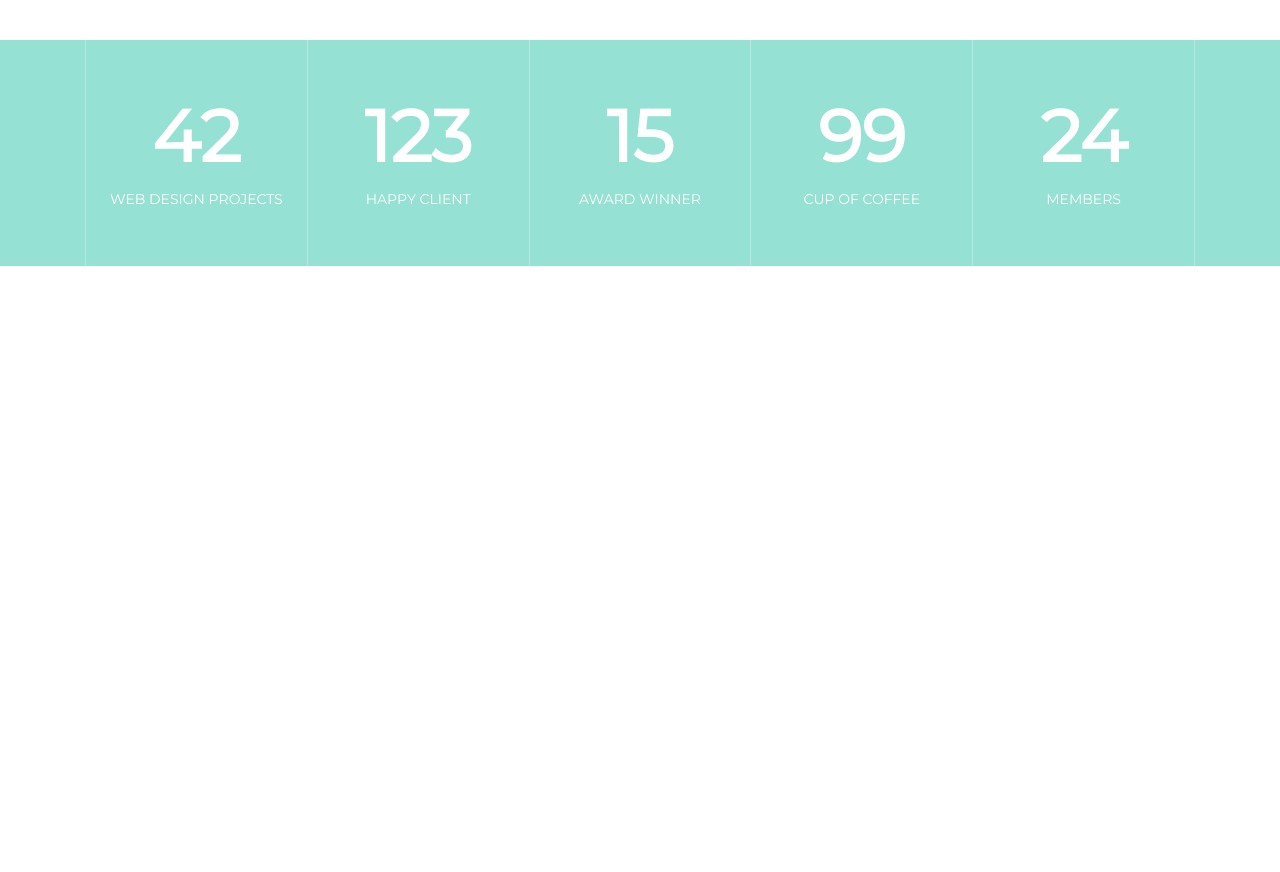
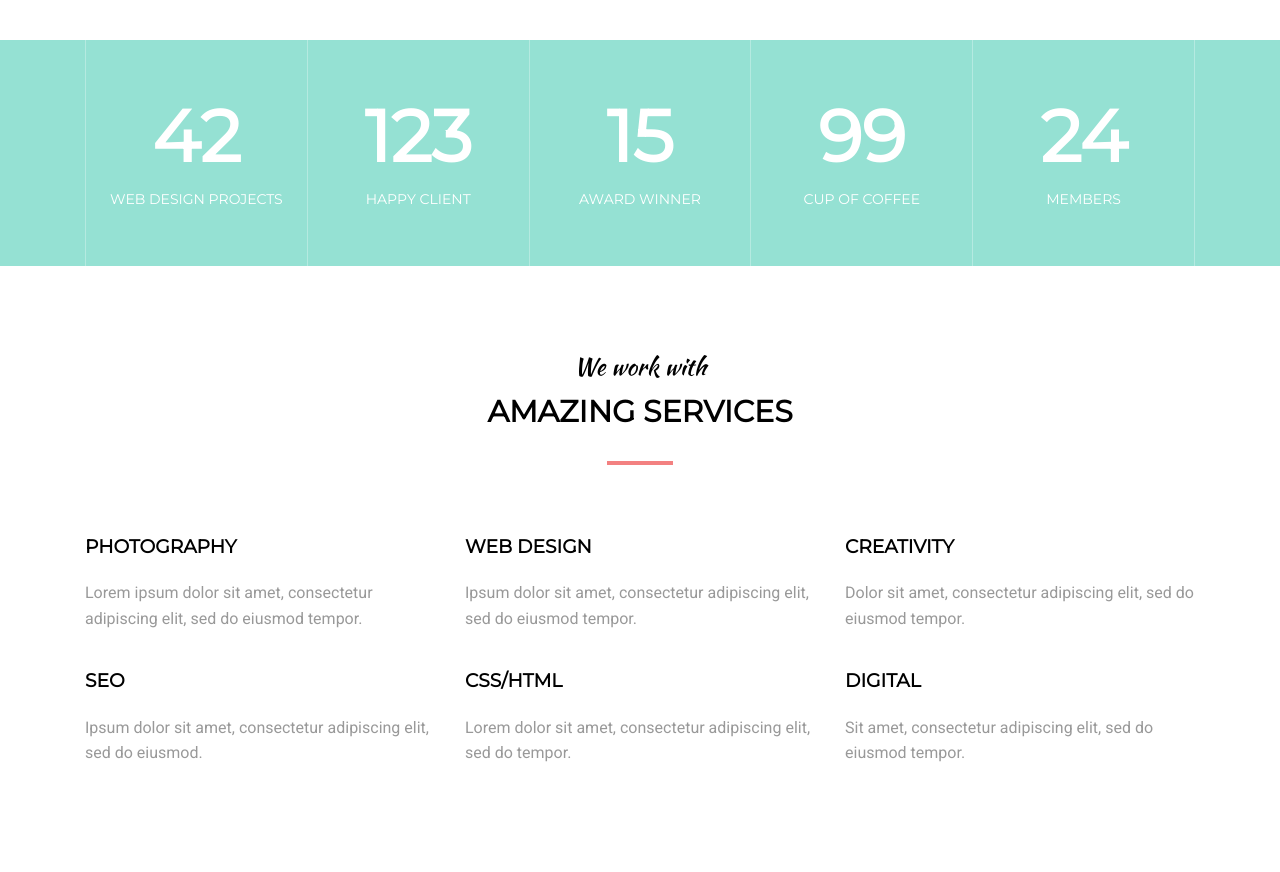
Before and after one commit to dmitmel/mogo, a plain HTML site: page index.html in a window 1280 px wide. Shown: the part 1712-2584 px from the top of the page. Before the commit the page ends 1978 px from the top, so only its background shows below. Drawn offline with nearby package versions, Linux system fonts and the light colour scheme.

Commit message:
add 'amazing services' section

```diff
--- a/index.html
+++ b/index.html
@@ -143,6 +143,74 @@
         <!-- /.container -->
       </section>
       <!-- /section#facts -->
+
+      <section id="service" class="section">
+        <div class="container">
+          <p class="section__subtitle">We work with</p>
+          <h2 class="section__title">Amazing services</h2>
+          <hr class="section__line">
+          <div class="section__content">
+            <div class="row">
+              <div class="col-md-4">
+                <div class="service">
+                  <h3 class="service__title">Photography</h3>
+                  <p class="service__desc">
+                    Lorem ipsum dolor sit amet, consectetur adipiscing elit, sed do eiusmod tempor.
+                  </p>
+                </div>
+              </div>
+              <div class="col-md-4">
+                <div class="service">
+                  <h3 class="service__title">Web design</h3>
+                  <p class="service__desc">
+                    Ipsum dolor sit amet, consectetur adipiscing elit, sed do eiusmod tempor.
+                  </p>
+                </div>
+              </div>
+              <div class="col-md-4">
+                <div class="service">
+                  <h3 class="service__title">Creativity</h3>
+                  <p class="service__desc">
+                    Dolor sit amet, consectetur adipiscing elit, sed do eiusmod tempor.
+                  </p>
+                </div>
+              </div>
+            </div>
+
+            <!-- /.row -->
+            <div class="row">
+              <div class="col-md-4">
+                <div class="service">
+                  <h3 class="service__title">SEO</h3>
+                  <p class="service__desc">
+                    Ipsum dolor sit amet, consectetur adipiscing elit, sed do eiusmod.
+                  </p>
+                </div>
+              </div>
+              <div class="col-md-4">
+                <div class="service">
+                  <h3 class="service__title">CSS/HTML</h3>
+                  <p class="service__desc">
+                    Lorem dolor sit amet, consectetur adipiscing elit, sed do tempor.
+                  </p>
+                </div>
+              </div>
+              <div class="col-md-4">
+                <div class="service">
+                  <h3 class="service__title">Digital</h3>
+                  <p class="service__desc">
+                    Sit amet, consectetur adipiscing elit, sed do eiusmod tempor.
+                  </p>
+                </div>
+              </div>
+            </div>
+            <!-- /.row -->
+          </div>
+          <!-- /.section__content -->
+        </div>
+        <!-- /.container -->
+      </section>
+      <!-- /section#service -->
     </main>
     <!-- /main -->
 
--- /dev/null
+++ b/scss/_services.scss
@@ -0,0 +1,9 @@
+.service {
+  text-align: initial;
+
+  &__title {
+    color: black;
+    font-family: 'Montserrat', sans-serif;
+    text-transform: uppercase;
+  }
+}
--- a/scss/style.scss
+++ b/scss/style.scss
@@ -5,6 +5,7 @@
 @import 'header';
 @import 'nav';
 @import 'facts';
+@import 'services';
 
 html {
   font-family: 'Roboto', sans-serif;
```
Also changed, not shown: css/style.css.
